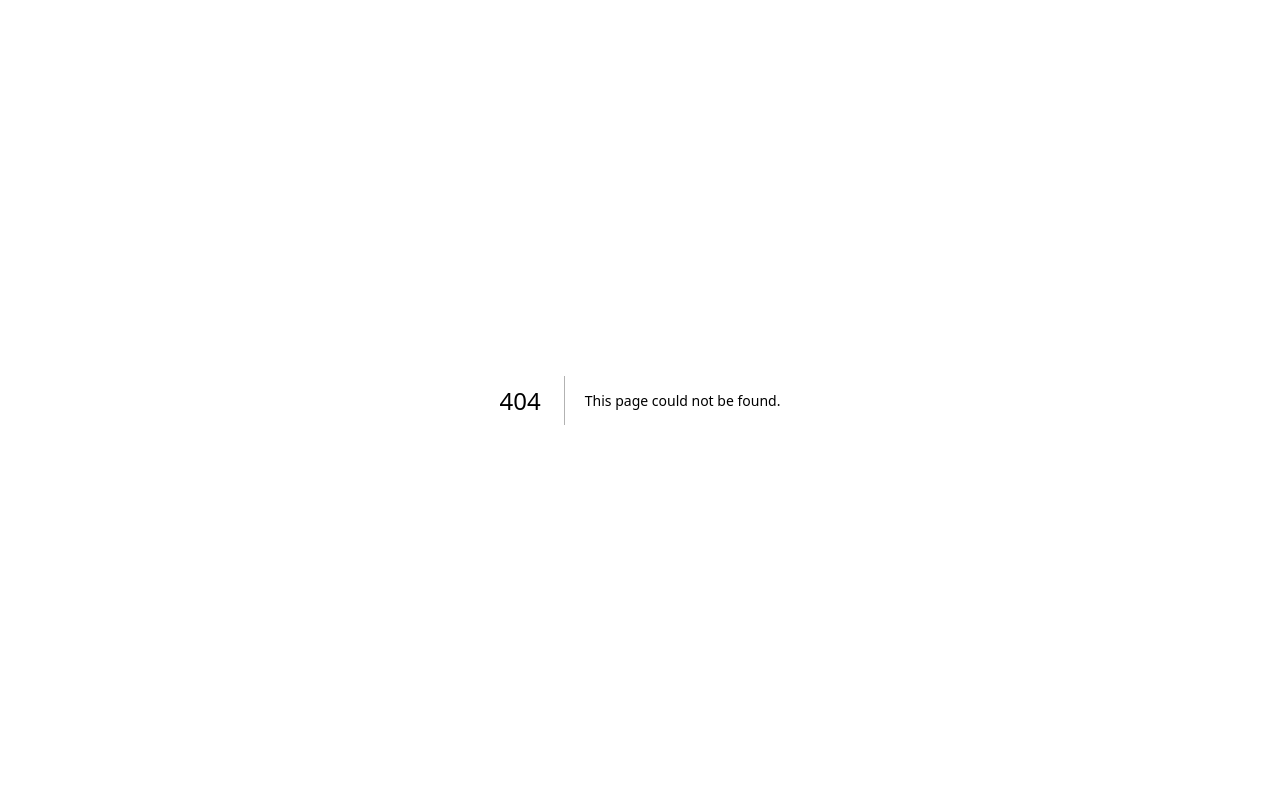
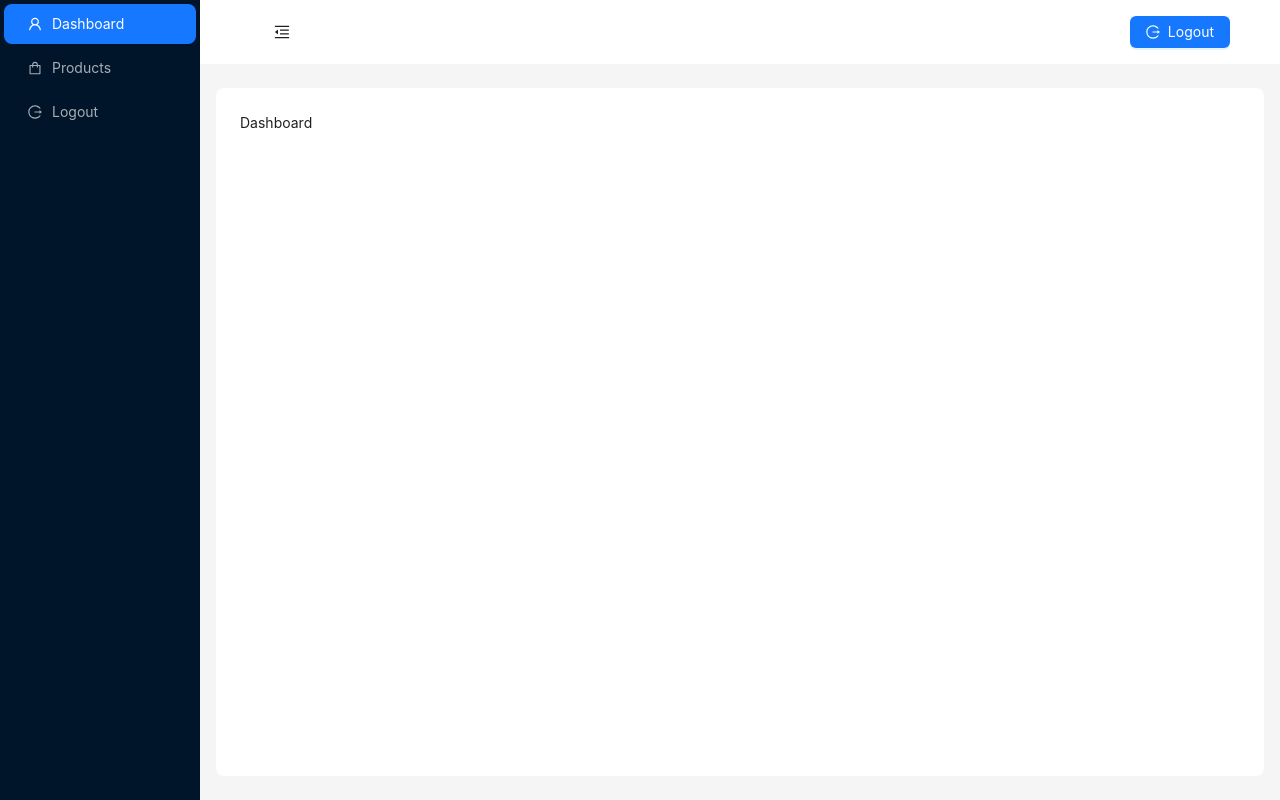
Before and after one commit to developer-abdul/ecommerce-test, a Next.js app: page /dashboard in a window 1280 px wide. Before the commit this address had no page. Built offline with nearby package versions, Linux system fonts and the light colour scheme; no server answers; what @ant-design/nextjs-registry would draw is missing.

Commit message:
feat(ui): worked on the Dashboard layout UI

```diff
--- a/package.json
+++ b/package.json
@@ -16,6 +16,7 @@
     "@ant-design/v5-patch-for-react-19": "^1.0.3",
     "antd": "^5.24.6",
     "next": "15.2.4",
+    "next-auth": "^4.24.11",
     "react": "^19.0.0",
     "react-dom": "^19.0.0"
   },
--- /dev/null
+++ b/src/app/dashboard/layout.tsx
@@ -0,0 +1,107 @@
+'use client';
+
+import React, { useState } from 'react';
+import {
+	LogoutOutlined,
+	MenuFoldOutlined,
+	MenuUnfoldOutlined,
+	ShoppingOutlined,
+	UserOutlined,
+} from '@ant-design/icons';
+import { Button, Layout, Menu, theme } from 'antd';
+import Link from 'next/link';
+import { useSession, signOut } from 'next-auth/react';
+import { usePathname, useRouter } from 'next/navigation';
+
+const { Header, Sider, Content } = Layout;
+
+const DashboardLayout = ({ children }: { children: React.ReactNode }) => {
+	const router = useRouter();
+	const pathname = usePathname();
+	const { data: session } = useSession();
+
+	const [collapsed, setCollapsed] = useState(false);
+	const {
+		token: { colorBgContainer, borderRadiusLG },
+	} = theme.useToken();
+
+	// Handle logout
+	const handleLogout = async () => {
+		await signOut({ redirect: false });
+		router.push('/login');
+	};
+
+	const getCurrentKey = () => {
+		if (pathname?.includes('/products')) return '2';
+		return '1';
+	};
+
+	return (
+		<Layout style={{ minHeight: '100vh' }}>
+			<Sider trigger={null} collapsible collapsed={collapsed}>
+				<div className="demo-logo-vertical" />
+				<Menu
+					theme="dark"
+					mode="inline"
+					defaultSelectedKeys={[getCurrentKey()]}
+					items={[
+						{
+							key: '1',
+							icon: <UserOutlined />,
+							label: <Link href="/dashboard">Dashboard</Link>,
+						},
+						{
+							key: '2',
+							icon: <ShoppingOutlined />,
+							label: <Link href="/dashboard/products">Products</Link>,
+						},
+						{
+							key: '3',
+							icon: <LogoutOutlined />,
+							label: <span onClick={handleLogout}>Logout</span>,
+						},
+					]}
+				/>
+			</Sider>
+			<Layout>
+				<Header
+					className="flex justify-between "
+					style={{ background: colorBgContainer }}
+				>
+					<Button
+						type="text"
+						icon={collapsed ? <MenuUnfoldOutlined /> : <MenuFoldOutlined />}
+						onClick={() => setCollapsed(!collapsed)}
+						style={{
+							fontSize: '16px',
+							width: 64,
+							height: 64,
+						}}
+					/>
+					<div className="flex items-center gap-2">
+						<Button
+							type="primary"
+							onClick={handleLogout}
+							icon={<LogoutOutlined />}
+						>
+							Logout
+						</Button>
+					</div>
+				</Header>
+				<Content
+					style={{
+						margin: '24px 16px',
+						padding: 24,
+						minHeight: 280,
+						background: colorBgContainer,
+						borderRadius: borderRadiusLG,
+					}}
+				>
+					{children}
+				</Content>
+			</Layout>
+		</Layout>
+	);
+};
+
+export default DashboardLayout;
--- /dev/null
+++ b/src/app/dashboard/page.tsx
@@ -0,0 +1,8 @@
+'use client';
+import React from 'react';
+
+const DashboardPage = () => {
+	return <div>Dashboard</div>;
+};
+
+export default DashboardPage;
--- /dev/null
+++ b/src/app/dashboard/products/page.tsx
@@ -0,0 +1,7 @@
+import React from 'react';
+
+const DashboardProductsPage = () => {
+	return <div>DashboardProductsPage</div>;
+};
+
+export default DashboardProductsPage;
--- a/src/app/layout.tsx
+++ b/src/app/layout.tsx
@@ -2,6 +2,7 @@ import type { Metadata } from 'next';
 import { AntdRegistry } from '@ant-design/nextjs-registry';
 import '@ant-design/v5-patch-for-react-19';
 import './globals.css';
+import { Providers } from '@/components/Providers';
 
 export const metadata: Metadata = {
 	title: 'Create Next App',
@@ -16,7 +17,9 @@ export default function RootLayout({
 	return (
 		<html lang="en">
 			<body>
-				<AntdRegistry>{children}</AntdRegistry>
+				<AntdRegistry>
+					<Providers>{children}</Providers>
+				</AntdRegistry>
 			</body>
 		</html>
 	);
--- /dev/null
+++ b/src/components/Providers.tsx
@@ -0,0 +1,7 @@
+'use client';
+
+import { SessionProvider } from 'next-auth/react';
+
+export function Providers({ children }: { children: React.ReactNode }) {
+	return <SessionProvider>{children}</SessionProvider>;
+}
```
Also changed, not shown: 1 other file (tests, documents, lock files or other folders).
